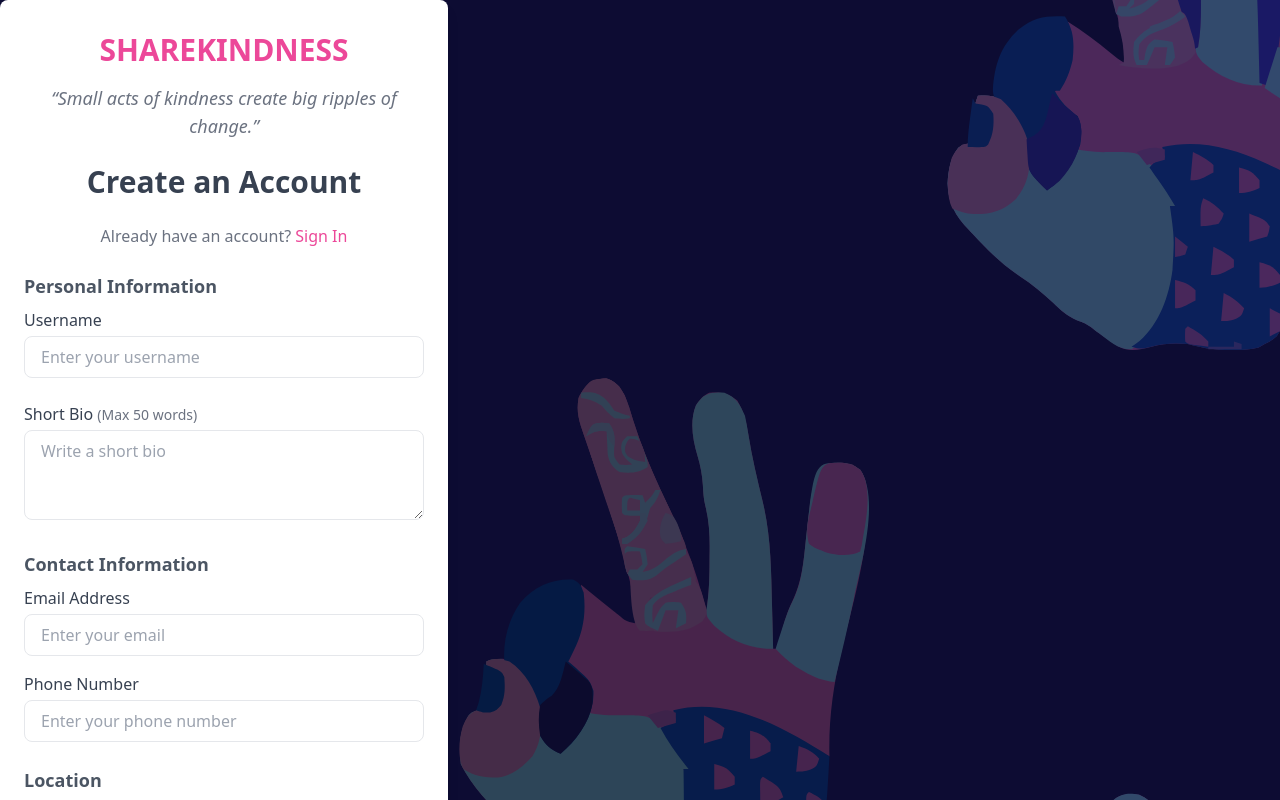
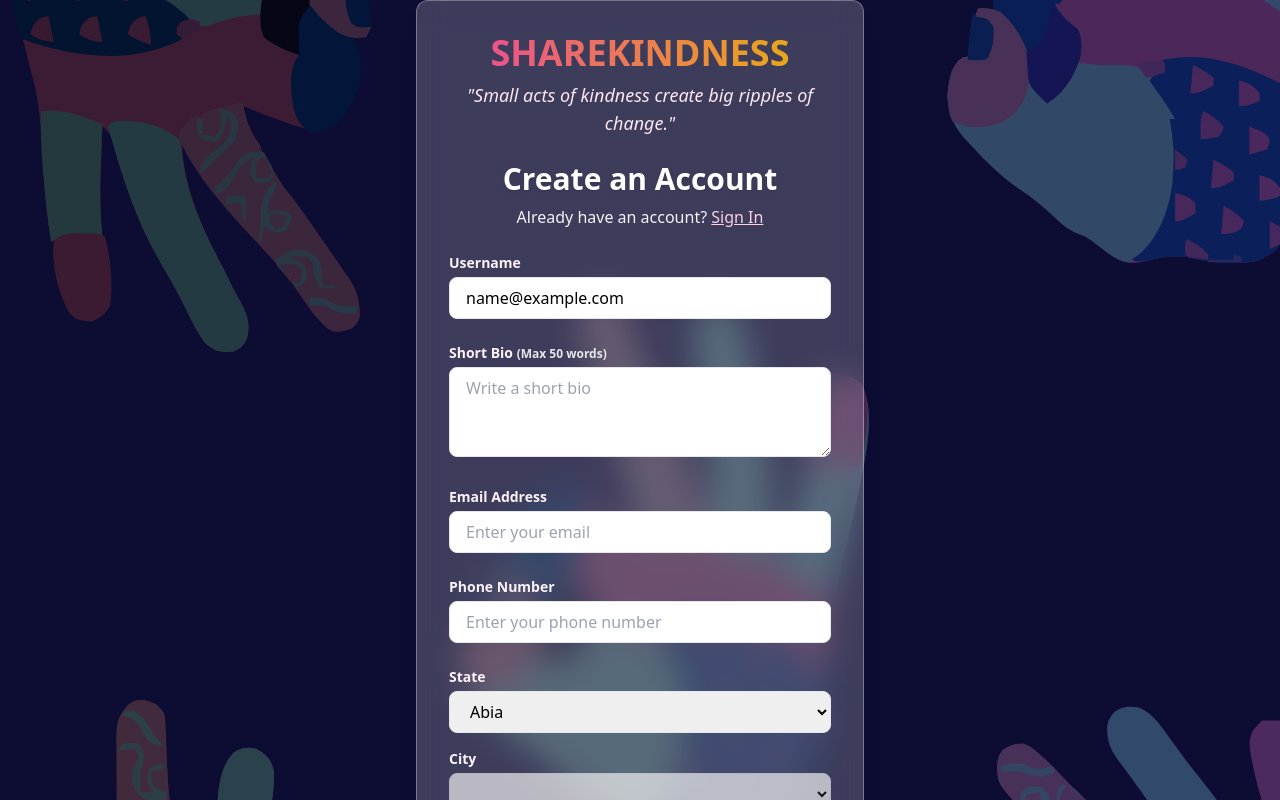
Before and after one commit to Israelshecktar/sharekindness, a Next.js app in the folder sharekindness-frontend/: page /auth in a window 1280 px wide. Both pictures are taken after typing "name@example.com", "Sample123" into the empty fields and a click on the button "Create an account". Shown: the top 800 px of the page. Built offline with nearby package versions, Linux system fonts and the light colour scheme.

Commit message:
Enhance HeroSection styling for improved text contrast and readability; add optional tagline and refine supporting paragraph content

```diff
--- a/sharekindness-frontend/src/app/auth/page.js
+++ b/sharekindness-frontend/src/app/auth/page.js
@@ -85,35 +85,90 @@ const AuthPage = () => {
 
   return (
     <BackgroundWrapper>
-      <div className="w-full max-w-md px-6 py-8 bg-white text-center rounded-lg shadow-lg">
       <ToastContainer />
-        <h1 className="mb-4 text-3xl font-extrabold text-pink-500">SHAREKINDNESS</h1>
-        <p className="mb-6 text-lg italic text-gray-500">
-          “Small acts of kindness create big ripples of change.”
+
+      {/* Outer container */}
+      <div
+        className="
+          flex
+          items-center
+          justify-center
+          min-h-screen
+          animate-fadeIn
+          px-4
+        "
+      >
+        {/* Auth Card */}
+        <div
+          className="
+            w-full
+            max-w-md
+            p-8
+            rounded-xl
+            bg-white/20
+            backdrop-blur-lg
+            shadow-xl
+            text-center
+            border border-white/30
+            animate-scaleIn
+          "
+        >
+          <h1
+            className="
+              mb-2
+              text-4xl
+              font-extrabold
+              text-transparent
+              bg-clip-text
+              bg-gradient-to-r
+              from-pink-500
+              to-yellow-500
+            "
+          >
+            SHAREKINDNESS
+          </h1>
+          <p className="mb-6 text-lg italic text-pink-100">
+            "Small acts of kindness create big ripples of change."
           </p>
 
-        <h2 className="mb-6 text-3xl font-bold text-gray-700">
+          <h2
+            className="
+              mb-2
+              text-2xl
+              sm:text-3xl
+              font-bold
+              text-white
+              drop-shadow
+            "
+          >
             {isRegister ? "Create an Account" : "Sign In"}
           </h2>
-        <p className="mb-6 text-gray-500">
+          <p className="mb-6 text-gray-100">
             {isRegister ? "Already have an account? " : "New user? "}
             <button
               onClick={() => setIsRegister(!isRegister)}
-            className="text-pink-500 hover:underline"
+              className="
+                text-pink-200
+                font-medium
+                hover:text-pink-300
+                transition
+                underline
+              "
             >
               {isRegister ? "Sign In" : "Create an account"}
             </button>
           </p>
 
+          {/* Form */}
           <form className="space-y-6" onSubmit={handleSubmit}>
             {isRegister ? (
               <>
                 {/* Registration Form */}
-              <div>
-                <h3 className="text-left text-lg font-semibold text-gray-600 mb-2">
-                  Personal Information
-                </h3>
-                <label htmlFor="username" className="block text-left text-gray-700">
+                <div className="text-left">
+                  <label
+                    htmlFor="username"
+                    className="block text-sm font-semibold text-pink-50"
+                  >
                     Username
                   </label>
                   <input
@@ -122,31 +177,57 @@ const AuthPage = () => {
                     id="username"
                     placeholder="Enter your username"
                     required
-                  className="w-full mt-1 px-4 py-2 border rounded-lg text-black focus:ring-pink-500 focus:border-pink-500"
+                    className="
+                      w-full
+                      mt-1
+                      px-4 py-2
+                      border
+                      rounded-lg
+                      text-black
+                      focus:ring-pink-500
+                      focus:border-pink-500
+                    "
                     onChange={handleChange}
                   />
                 </div>
 
-              <div>
-                <label htmlFor="bio" className="block text-left text-gray-700">
-                  Short Bio <span className="text-sm text-gray-500">(Max 50 words)</span>
+                <div className="text-left">
+                  <label
+                    htmlFor="bio"
+                    className="block text-sm font-semibold text-pink-50"
+                  >
+                    Short Bio{" "}
+                    <span className="text-xs text-gray-200">
+                      (Max 50 words)
+                    </span>
                   </label>
                   <textarea
                     name="bio"
                     id="bio"
                     placeholder="Write a short bio"
                     rows="3"
-                  className="w-full mt-1 px-4 py-2 border rounded-lg text-black focus:ring-pink-500 focus:border-pink-500"
+                    className="
+                      w-full
+                      mt-1
+                      px-4 py-2
+                      border
+                      rounded-lg
+                      text-black
+                      focus:ring-pink-500
+                      focus:border-pink-500
+                    "
                     onChange={handleChange}
                   ></textarea>
-                {bioError && <p className="text-red-500 text-sm mt-1">{bioError}</p>}
+                  {bioError && (
+                    <p className="text-red-400 text-sm mt-1">{bioError}</p>
+                  )}
                 </div>
 
-              <div>
-                <h3 className="text-left text-lg font-semibold text-gray-600 mb-2">
-                  Contact Information
-                </h3>
-                <label htmlFor="email" className="block text-left text-gray-700">
+                <div className="text-left">
+                  <label
+                    htmlFor="email"
+                    className="block text-sm font-semibold text-pink-50"
+                  >
                     Email Address
                   </label>
                   <input
@@ -155,11 +236,25 @@ const AuthPage = () => {
                     id="email"
                     placeholder="Enter your email"
                     required
-                  className="w-full mt-1 px-4 py-2 border rounded-lg text-black focus:ring-pink-500 focus:border-pink-500"
+                    className="
+                      w-full
+                      mt-1
+                      px-4 py-2
+                      border
+                      rounded-lg
+                      text-black
+                      focus:ring-pink-500
+                      focus:border-pink-500
+                    "
                     onChange={handleChange}
                   />
+                </div>
 
-                <label htmlFor="phone_number" className="block text-left text-gray-700 mt-4">
+                <div className="text-left">
+                  <label
+                    htmlFor="phone_number"
+                    className="block text-sm font-semibold text-pink-50 mt-4"
+                  >
                     Phone Number
                   </label>
                   <input
@@ -168,25 +263,47 @@ const AuthPage = () => {
                     id="phone_number"
                     placeholder="Enter your phone number"
                     required
-                  className="w-full mt-1 px-4 py-2 border rounded-lg text-black focus:ring-pink-500 focus:border-pink-500"
+                    className="
+                      w-full
+                      mt-1
+                      px-4 py-2
+                      border
+                      rounded-lg
+                      text-black
+                      focus:ring-pink-500
+                      focus:border-pink-500
+                    "
                     onChange={handleChange}
                   />
                 </div>
 
-              <div>
-                <h3 className="text-left text-lg font-semibold text-gray-600 mb-2">
-                  Location
-                </h3>
-                <label htmlFor="state" className="block text-left text-gray-700">
+                <div className="text-left">
+                  <label
+                    htmlFor="state"
+                    className="block text-sm font-semibold text-pink-50 mt-4"
+                  >
                     State
                   </label>
                   <select
                     name="state"
                     id="state"
                     required
-                  className="w-full mt-1 px-4 py-2 border rounded-lg text-black focus:ring-pink-500 focus:border-pink-500"
+                    className="
+                      w-full
+                      mt-1
+                      px-4 py-2
+                      border
+                      rounded-lg
+                      text-black
+                      focus:ring-pink-500
+                      focus:border-pink-500
+                    "
                     onChange={(e) =>
-                    setFormData({ ...formData, state: e.target.value, city: "" })
+                      setFormData({
+                        ...formData,
+                        state: e.target.value,
+                        city: "",
+                      })
                     }
                   >
                     <option value="" disabled>
@@ -199,7 +316,10 @@ const AuthPage = () => {
                     ))}
                   </select>
 
-                <label htmlFor="city" className="block text-left text-gray-700 mt-4">
+                  <label
+                    htmlFor="city"
+                    className="block text-sm font-semibold text-pink-50 mt-4"
+                  >
                     City
                   </label>
                   <select
@@ -207,8 +327,19 @@ const AuthPage = () => {
                     id="city"
                     required
                     disabled={!formData.state}
-                  className="w-full mt-1 px-4 py-2 border rounded-lg text-black focus:ring-pink-500 focus:border-pink-500"
-                  onChange={(e) => setFormData({ ...formData, city: e.target.value })}
+                    className="
+                      w-full
+                      mt-1
+                      px-4 py-2
+                      border
+                      rounded-lg
+                      text-black
+                      focus:ring-pink-500
+                      focus:border-pink-500
+                    "
+                    onChange={(e) =>
+                      setFormData({ ...formData, city: e.target.value })
+                    }
                   >
                     <option value="" disabled>
                       Select your city
@@ -221,18 +352,27 @@ const AuthPage = () => {
                   </select>
                 </div>
 
-              <div>
-                <h3 className="text-left text-lg font-semibold text-gray-600 mb-2">
+                <div className="text-left">
+                  <label
+                    htmlFor="profile_picture"
+                    className="block text-sm font-semibold text-pink-50 mt-4"
+                  >
                     Profile Picture
-                </h3>
-                <label htmlFor="profile_picture" className="block text-left text-gray-700">
-                  Upload a profile picture
                   </label>
                   <input
                     type="file"
                     name="profile_picture"
                     id="profile_picture"
-                  className="w-full mt-1 px-4 py-2 border rounded-lg text-black focus:ring-pink-500 focus:border-pink-500"
+                    className="
+                      w-full
+                      mt-1
+                      px-4 py-2
+                      border
+                      rounded-lg
+                      text-black
+                      focus:ring-pink-500
+                      focus:border-pink-500
+                    "
                     onChange={handleChange}
                   />
                 </div>
@@ -240,8 +380,11 @@ const AuthPage = () => {
             ) : (
               <>
                 {/* Sign-In Form */}
-              <div>
-                <label htmlFor="email" className="block text-left text-gray-700">
+                <div className="text-left">
+                  <label
+                    htmlFor="email"
+                    className="block text-sm font-semibold text-pink-50"
+                  >
                     Email Address
                   </label>
                   <input
@@ -250,13 +393,25 @@ const AuthPage = () => {
                     id="email"
                     placeholder="Enter your email"
                     required
-                  className="w-full mt-1 px-4 py-2 border rounded-lg text-black focus:ring-pink-500 focus:border-pink-500"
+                    className="
+                      w-full
+                      mt-1
+                      px-4 py-2
+                      border
+                      rounded-lg
+                      text-black
+                      focus:ring-pink-500
+                      focus:border-pink-500
+                    "
                     onChange={handleChange}
                   />
                 </div>
 
-              <div>
-                <label htmlFor="password" className="block text-left text-gray-700">
+                <div className="text-left">
+                  <label
+                    htmlFor="password"
+                    className="block text-sm font-semibold text-pink-50"
+                  >
                     Password
                   </label>
                   <input
@@ -265,7 +420,16 @@ const AuthPage = () => {
                     id="password"
                     placeholder="Enter your password"
                     required
-                  className="w-full mt-1 px-4 py-2 border rounded-lg text-black focus:ring-pink-500 focus:border-pink-500"
+                    className="
+                      w-full
+                      mt-1
+                      px-4 py-2
+                      border
+                      rounded-lg
+                      text-black
+                      focus:ring-pink-500
+                      focus:border-pink-500
+                    "
                     onChange={handleChange}
                   />
                 </div>
@@ -274,11 +438,24 @@ const AuthPage = () => {
 
             <button
               type="submit"
-            className="w-full px-4 py-2 text-white font-bold bg-pink-500 rounded-lg hover:bg-pink-600 focus:ring-2 focus:ring-pink-500 focus:ring-offset-2"
+              className="
+                w-full
+                py-3
+                text-white
+                font-bold
+                bg-pink-500
+                rounded-lg
+                hover:bg-pink-600
+                focus:ring-2
+                focus:ring-pink-500
+                focus:ring-offset-2
+                transition-all
+              "
             >
               {isRegister ? "Sign Up" : "Sign In"}
             </button>
           </form>
+        </div>
       </div>
     </BackgroundWrapper>
   );
--- a/sharekindness-frontend/src/app/components/Header.js
+++ b/sharekindness-frontend/src/app/components/Header.js
@@ -3,7 +3,6 @@ import {
   HomeIcon,
   Squares2X2Icon,
   UserIcon,
-  XMarkIcon,
 } from "@heroicons/react/24/outline";
 import { toast } from "react-toastify";
 import "react-toastify/dist/ReactToastify.css";
@@ -72,42 +71,57 @@ const Header = () => {
   };
 
   return (
-    <>
-      {/* Background Wrapper: Full-width gradient + glass effect */}
-      <div className="relative z-40">
-        {/* Subtle gradient behind glass effect */}
-        <div className="absolute inset-0 -z-10 bg-gradient-to-r from-pink-500 via-pink-600 to-pink-700" />
-
     <header
       className="
         hidden sm:block
         relative
+        z-40
+        bg-gradient-to-r from-pink-500 via-pink-600 to-pink-700
+        text-white
         p-4
-            text-white
         shadow-md
-            bg-white/10  /* glass-like effect */
-            backdrop-blur-md
       "
     >
       <div className="max-w-7xl mx-auto flex items-center justify-between">
-            {/* Logo & Brand */}
+        {/* Logo & Branding */}
         <div className="flex items-center space-x-3">
+          {/* Optional: subtle hover scale on the logo */}
           <img
-                src="/sk1.svg"
-                alt="Logo"
-                className="w-9 h-9 sm:w-10 sm:h-10"
+            src="/ShareKindness-Logo.png"
+            alt="ShareKindness Logo"
+            className="
+              w-10 h-10 sm:w-12 sm:h-12
+              transition-transform
+              duration-200
+              hover:scale-105
+            "
           />
+          <div className="flex flex-col leading-tight">
             <h1
               className="
                 text-2xl
-                  font-bold
+                sm:text-3xl
+                font-extrabold
                 tracking-wide
-                  bg-clip-text text-transparent
-                  bg-gradient-to-r from-white to-yellow-300
+                transition
               "
             >
-                SHAREKINDNESS
+              ShareKindness
             </h1>
+            {/* Tagline (small, italic text) */}
+            <span
+              className="
+                italic
+                text-sm
+                sm:text-base
+                text-pink-100
+                mt-0.5
+                transition
+              "
+            >
+              Empowering Good Deeds, One Act at a Time
+            </span>
+          </div>
         </div>
 
         {/* Navigation */}
@@ -118,24 +132,19 @@ const Header = () => {
             onClick={() => setActiveTab("home")}
             className={`
               flex items-center
-                  text-lg
+              text-lg sm:text-xl
               transition
               ${
                 activeTab === "home"
                   ? "text-yellow-300"
-                      : "hover:text-pink-100"
+                  : "hover:text-yellow-200"
               }
             `}
           >
             <HomeIcon
               className={`
-                    w-6 h-6 mr-1
-                    transform
-                    hover:scale-105
-                    transition-transform
-                    ${
-                      activeTab === "home" ? "text-yellow-300" : ""
-                    }
+                w-6 h-6 mr-2
+                ${activeTab === "home" ? "text-yellow-300" : ""}
               `}
             />
             <span>Home</span>
@@ -147,25 +156,21 @@ const Header = () => {
             onClick={() => setActiveTab("dashboard")}
             className={`
               relative
-                  flex items-center
-                  text-lg
+              flex
+              items-center
+              text-lg sm:text-xl
               transition
               ${
                 activeTab === "dashboard"
                   ? "text-yellow-300"
-                      : "hover:text-pink-100"
+                  : "hover:text-yellow-200"
               }
             `}
           >
             <Squares2X2Icon
               className={`
-                    w-6 h-6 mr-1
-                    transform
-                    hover:scale-105
-                    transition-transform
-                    ${
-                      activeTab === "dashboard" ? "text-yellow-300" : ""
-                    }
+                w-6 h-6 mr-2
+                ${activeTab === "dashboard" ? "text-yellow-300" : ""}
               `}
             />
             <span>Dashboard</span>
@@ -173,17 +178,18 @@ const Header = () => {
               <span
                 className="
                   absolute
-                      -top-2 -right-3
+                  -top-2
+                  -right-3
                   bg-red-500
                   text-white
                   text-xs
                   font-bold
                   rounded-full
-                      w-5 h-5
+                  w-5
+                  h-5
                   flex
                   items-center
                   justify-center
-                      border-2 border-pink-600
                 "
               >
                 {notificationCount}
@@ -191,7 +197,7 @@ const Header = () => {
             )}
           </a>
 
-              {/* Profile Dropdown */}
+          {/* Profile */}
           <div className="relative">
             <button
               onClick={() => {
@@ -199,31 +205,25 @@ const Header = () => {
                 setActiveTab("profile");
               }}
               className={`
-                    flex items-center
-                    text-lg
+                flex
+                items-center
+                text-lg sm:text-xl
                 transition
                 ${
                   activeTab === "profile"
                     ? "text-yellow-300"
-                        : "hover:text-pink-100"
+                    : "hover:text-yellow-200"
                 }
               `}
             >
               <UserIcon
                 className={`
-                      w-6 h-6 mr-1
-                      transform
-                      hover:scale-105
-                      transition-transform
-                      ${
-                        activeTab === "profile" ? "text-yellow-300" : ""
-                      }
+                  w-6 h-6 mr-2
+                  ${activeTab === "profile" ? "text-yellow-300" : ""}
                 `}
               />
               <span>Account</span>
             </button>
-
-                {/* Dropdown Menu */}
             {isProfileOpen && (
               <div
                 className="
@@ -233,21 +233,14 @@ const Header = () => {
                   w-48
                   bg-white
                   text-gray-700
-                      shadow-xl
+                  shadow-lg
                   rounded-md
-                      py-2
-                      z-10
-                      animate-fadeIn
+                  p-2
                 "
               >
                 <a
                   href="/settings"
-                      className="
-                        block
-                        px-4 py-2
-                        hover:bg-gray-100
-                        transition
-                      "
+                  className="block px-4 py-2 hover:bg-gray-100"
                 >
                   Settings
                 </a>
@@ -260,7 +253,6 @@ const Header = () => {
                     px-4 py-2
                     text-red-500
                     hover:bg-gray-100
-                        transition
                   "
                 >
                   Sign Out
@@ -271,8 +263,6 @@ const Header = () => {
         </nav>
       </div>
     </header>
-      </div>
-    </>
   );
 };
 
```
Also changed, not shown: sharekindness-frontend/src/app/components/HeroSection.js (+40 -7 lines), sharekindness-frontend/public/ShareKindness-Logo.png (added), sharekindness-frontend/public/sk1.svg (deleted). Lines whose indentation alone changed are shown as unchanged.
